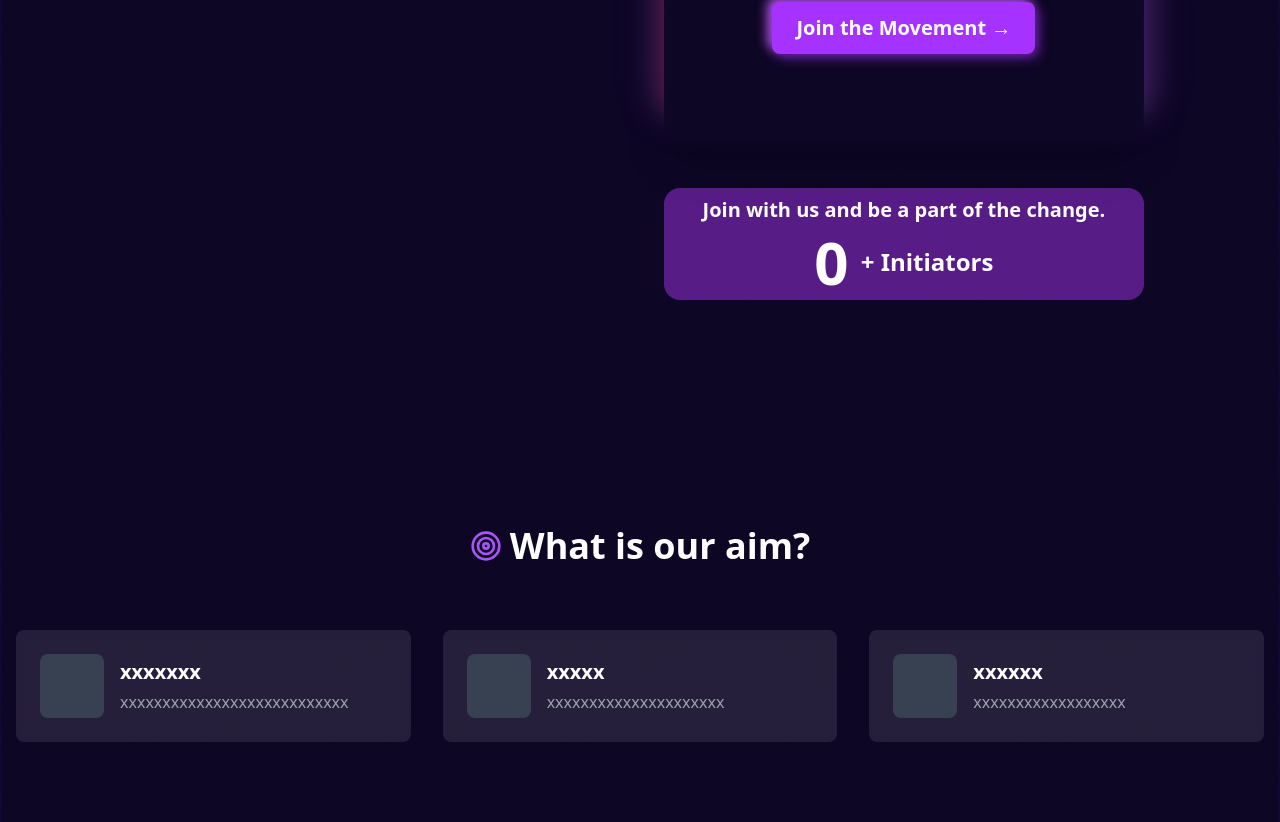
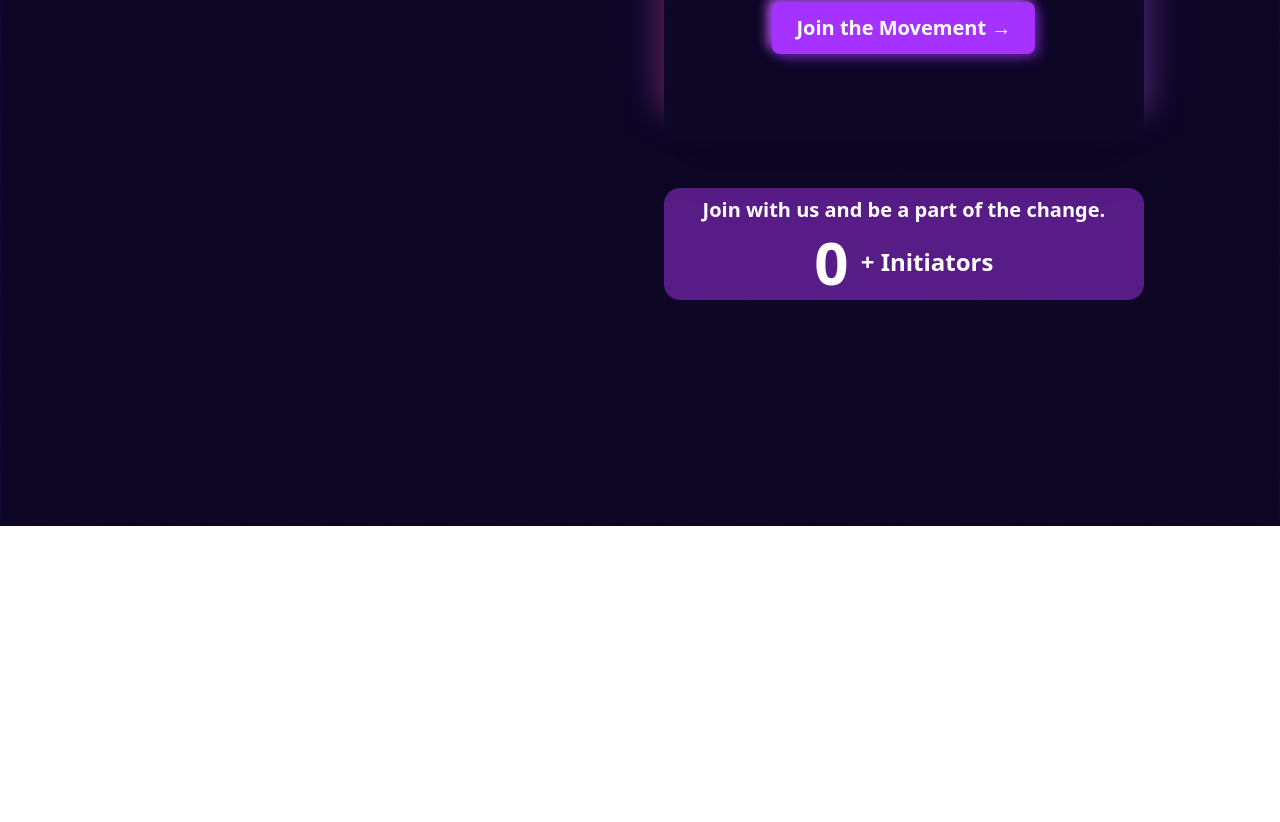
Before and after one commit to gtech-mulearn/Purple-Movement-Website, a React (Vite) app: page / in a window 1280 px wide. Shown: the part 560-1382 px from the top of the page. After the commit the page ends 1086 px from the top, so only its background shows below. Built offline with nearby package versions, Linux system fonts and the light colour scheme; no server answers; the database is empty.

Commit message:
Update App.tsx

```diff
--- a/src/App.tsx
+++ b/src/App.tsx
@@ -19,7 +19,8 @@ function App() {
           <Manifesto />
           <CountDownTimer endDate={endDate} />
         </div>
-          <Aim/>
+         {/*
+          <Aim/>*/}
       </div>
 
     </>
```
